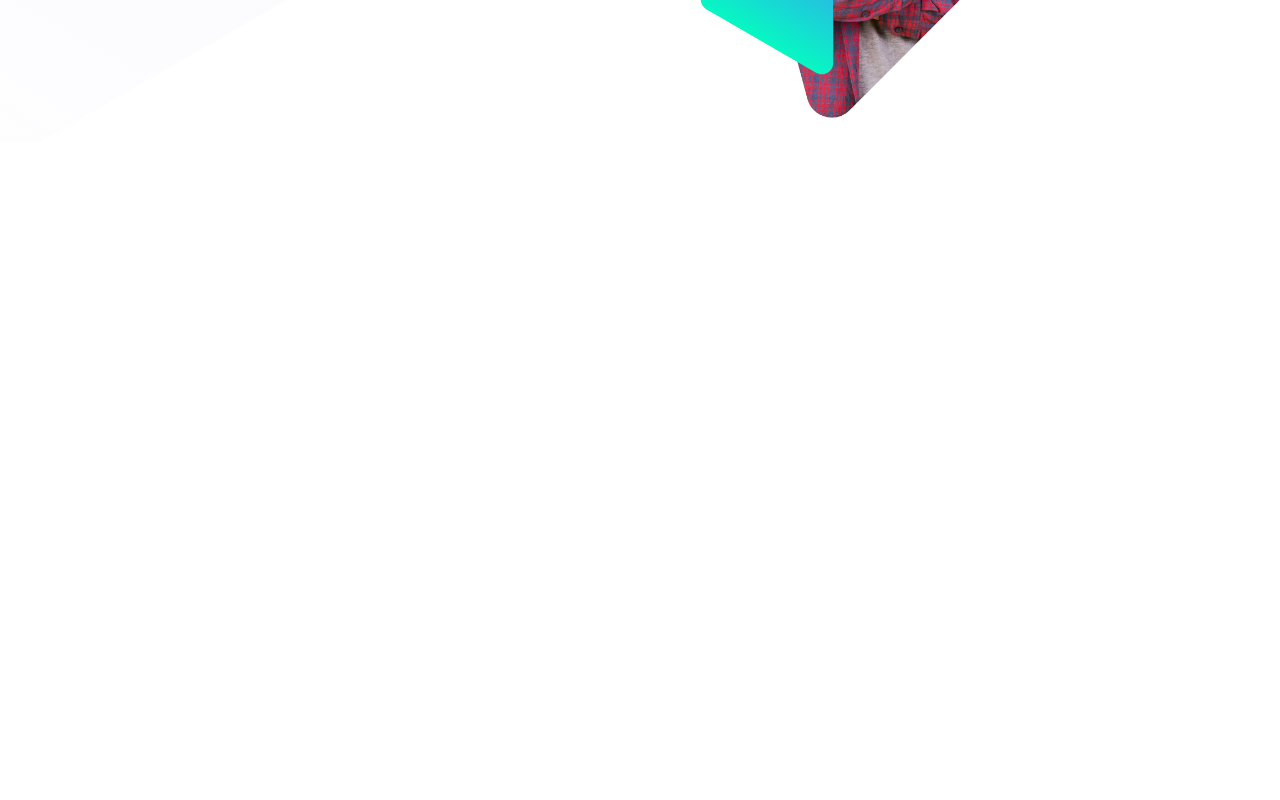
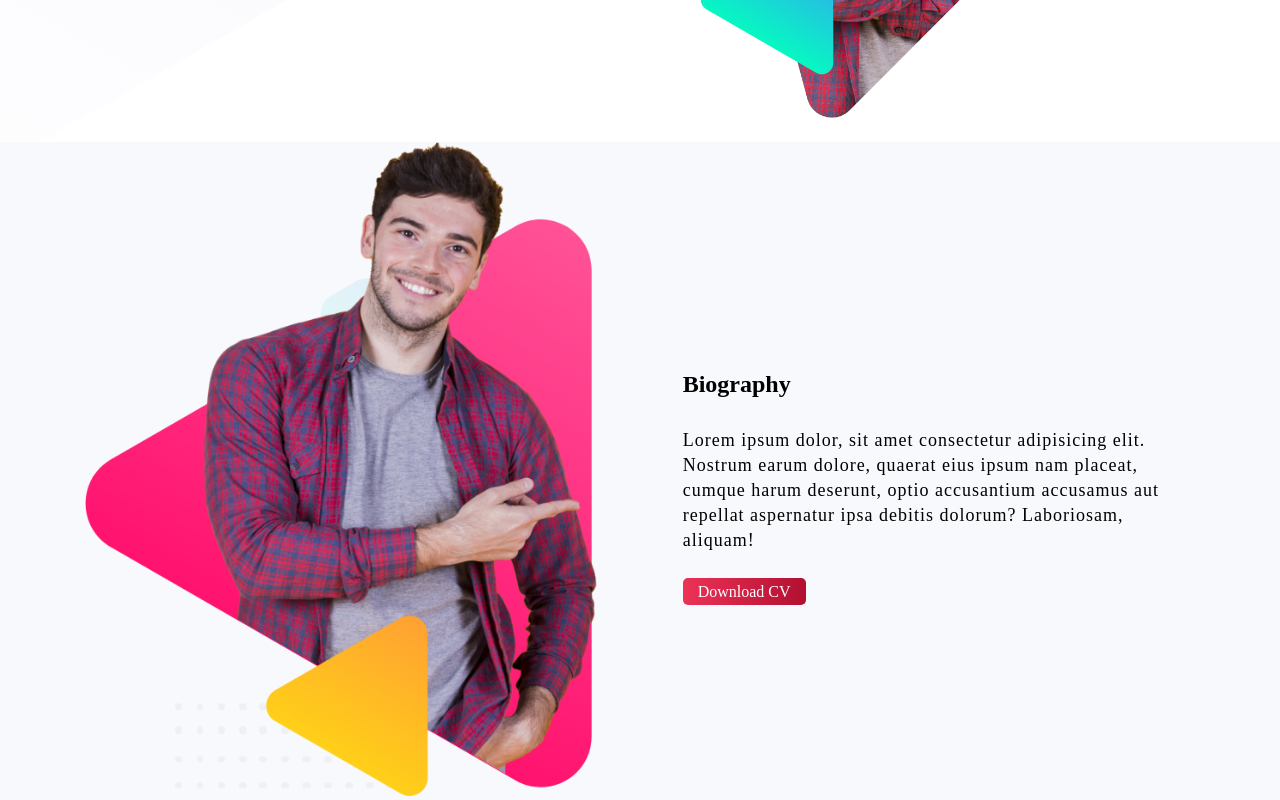
Before and after one commit to anichu/personal-website, a plain HTML site: page index.html in a window 1280 px wide. Shown: the part 443-1243 px from the top of the page. Before the commit the page ends 800 px from the top, so only its background shows below. Drawn offline with Linux system fonts and the light colour scheme.

Commit message:
completed biography part

```diff
--- a/index.html
+++ b/index.html
@@ -26,5 +26,21 @@
 				<img src="images/peter.png" alt="anis" />
 			</div>
 		</header>
+
+		<section class="flex biography">
+			<div class="biography-left-side half-width">
+				<img src="images/peter_dream.png" alt="peter" />
+			</div>
+			<div class="biography-right-side half-width">
+				<h1>Biography</h1>
+				<p>
+					Lorem ipsum dolor, sit amet consectetur adipisicing elit. Nostrum
+					earum dolore, quaerat eius ipsum nam placeat, cumque harum deserunt,
+					optio accusantium accusamus aut repellat aspernatur ipsa debitis
+					dolorum? Laboriosam, aliquam!
+				</p>
+				<a href="#" class="link">Download CV</a>
+			</div>
+		</section>
 	</body>
 </html>
--- a/style.css
+++ b/style.css
@@ -46,3 +46,18 @@ p {
 .header-paragraph {
 	margin-bottom: 20px;
 }
+.biography {
+	background-image: url("images/biography-bg.png");
+	align-items: center;
+}
+
+.biography h1 {
+	margin: 30px 0px;
+}
+
+.biography p {
+	font-size: 18px;
+	letter-spacing: 1px;
+	line-height: 25px;
+	margin-bottom: 30px;
+}
```
